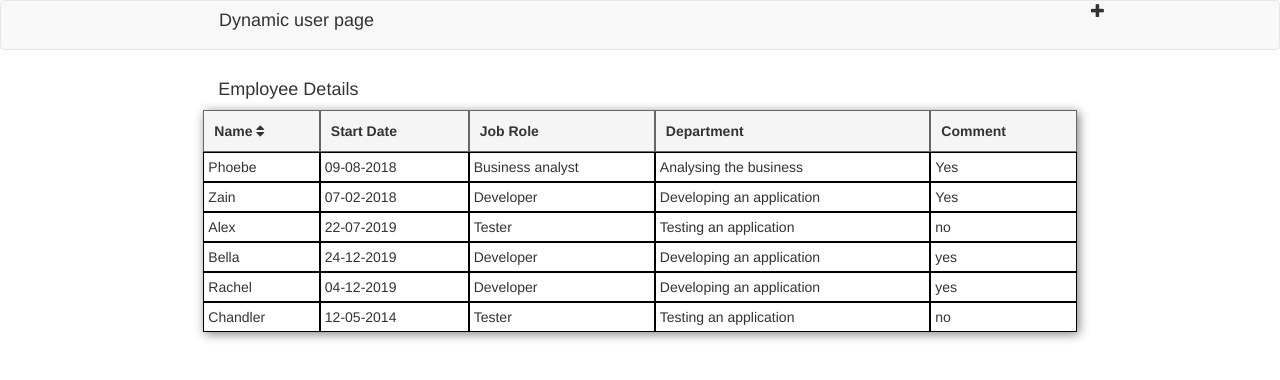
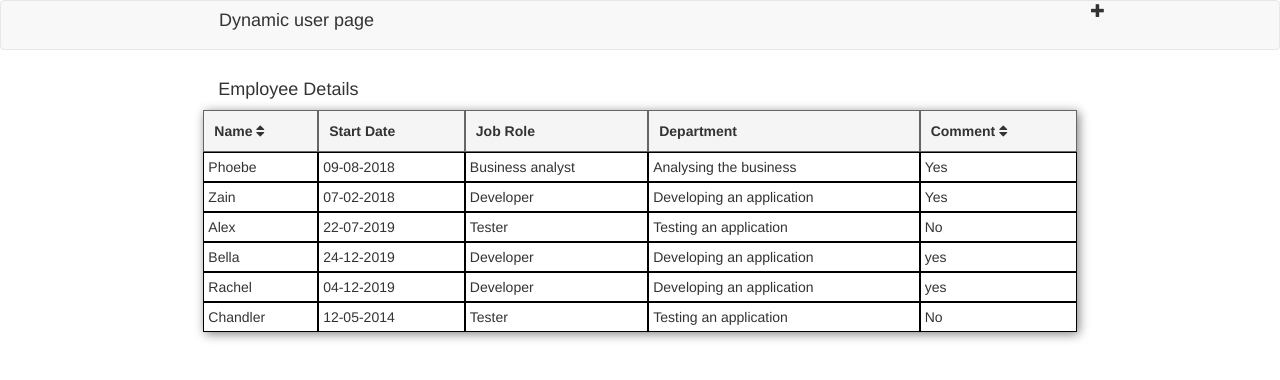
Before and after one commit to shruthimg/Task_1, an Angular app: page / in a window 1280 px wide. Shown: the top 380 px of the page. Built offline with nearby package versions, Linux system fonts and the light colour scheme.

Commit message:
Table sort

```diff
--- a/src/app/main/main.component.ts
+++ b/src/app/main/main.component.ts
@@ -1,10 +1,8 @@
 import {
 	Component,
-	Input,
 	OnInit,
 	ViewChild,
 	TemplateRef,
-	AfterViewInit,
 	ChangeDetectorRef
 } from '@angular/core';
 import {
@@ -28,7 +26,7 @@ import * as jsonData from '../../assets/employeeDetails.json';
 	templateUrl: './main.component.html',
 	styleUrls: ['./main.component.css']
 })
-export class MainComponent implements OnInit, AfterViewInit {
+export class MainComponent implements OnInit {
 	@ViewChild('nameTemplate') nameTemplate: TemplateRef<any>;
 	@ViewChild('dateTemplate') dateTemplate: TemplateRef<any>;
 	@ViewChild('roleTemplate') roleTemplate: TemplateRef<any>;
@@ -77,11 +75,11 @@ export class MainComponent implements OnInit, AfterViewInit {
 		this.data.header = {
 			rows: [
 				<TableRow>{
-					columns: [<TableColumn>{ name: "Name", sort: true, id: "name" },
-					<TableColumn>{ name: "Start Date", sort: false, id: "startDate" },
-					<TableColumn>{ name: "Job Role", sort: false, id: "jobRole" },
-					<TableColumn>{ name: "Department", sort: false, id: "department" },
-					<TableColumn>{ name: "Comment", sort: false, id: "comment" }
+					columns: [<TableColumn>{ name: "Name", sort: {active: true, order: ''}, id: "name" },
+					<TableColumn>{ name: "Start Date", sort: {active: false, order: ''}, id: "startDate" },
+					<TableColumn>{ name: "Job Role", sort: {active: false, order: ''}, id: "jobRole" },
+					<TableColumn>{ name: "Department", sort: {active: false, order: ''}, id: "department" },
+					<TableColumn>{ name: "Comment", sort: {active: true, order: ''}, id: "comment" }
 					]
 				}
 			]
@@ -109,27 +107,4 @@ export class MainComponent implements OnInit, AfterViewInit {
 			});
 		}
 	}
-
-	ngAfterViewInit() {
-		this.data.body.rows.forEach(row => row.columns.forEach(col => {
-			switch (col.name) {
-				case 'Name':
-					col.reference = this.nameTemplate;
-					break;
-				case 'Start Date':
-					col.reference = this.dateTemplate;
-					break;
-				case 'Job Role':
-					col.reference = this.roleTemplate;
-					break;
-				case 'Department':
-					col.reference = this.deptTemplate;
-					break;
-				case 'Comment':
-					col.reference = this.commentTemplate;
-					break;
-			}
-		}))
-		this.cdr.detectChanges();
-	}
 }
--- a/src/app/table/table.component.css
+++ b/src/app/table/table.component.css
@@ -56,3 +56,7 @@
   border-radius: 10px;
   -webkit-box-shadow: inset 0 0 6px rgba(0,0,0,0.5);
 }
+
+.fa {
+  cursor: pointer;
+}
--- a/src/app/table/table.component.html
+++ b/src/app/table/table.component.html
@@ -2,10 +2,10 @@
   <div class="resp-table">
     <div id="resp-table-header">
       <div class="resp-table-row">
-        <div class="table-header-cell" (click)="sort($event, column)" *ngFor="let column of headers">
+        <div class="table-header-cell" (click)="sort(column, i)" *ngFor="let column of headers; let i = index">
           {{column.name}}
-          <i class="fa" [ngClass]="{'fa-unsorted': (column.sort) , 'fa-sort-asc': (column.sort  && counter === 1),
-          'fa-sort-desc': (column.sort  && counter === 2) }" aria-hidden="true"> </i>
+          <i class="fa" [ngClass]="{'fa-unsorted': column.sort.active, 'fa-sort-asc': (column.sort.active && column.sort.order === 'asec'),
+          'fa-sort-desc': (column.sort.active && column.sort.order === 'desc') }"> </i>
         </div>
       </div>
     </div>
--- a/src/app/table/table.component.ts
+++ b/src/app/table/table.component.ts
@@ -12,11 +12,11 @@ import {
 
 })
 export class TableComponent implements OnInit {
-	headers: TableRow[];
+	headers: TableColumn[];
 	rows: TableRow[];
+	index: number;
 	rawData: TableRow[];
 	defaultTemplate: TemplateRef<any>;
-	counter: number = 0;
 	@Input() data: {
 		header: {
 			rows: TableRow[]
@@ -34,20 +34,20 @@ export class TableComponent implements OnInit {
 		}
 	}
 
-	sort(sort: any, column: TableColumn) {
-		if (column.sort) {
-			this.counter = this.counter % 3;
-			const index = column.name === 'Name' ? 0 : 0;
-			if (this.counter !== 2) {
+	sort(column: TableColumn, index: number) {
+		if (column.sort.active) {
+			this.index = index;
+			column.sort.order = column.sort.order === 'asec' ? column.sort.order = 'desc' : column.sort.order === 'desc' ? '' : 'asec';
+
+			if (column.sort.order !== '') {
 				const data = this.rows.slice();
 				data.sort((a, b) => {
 					const arg1 = a.columns[index].contentModel.value;
 					const arg2 = b.columns[index].contentModel.value
-					if (arg1 < arg2) {
-
-						return -1 * (this.counter === 0 ? 1 : -1);
-					} else if (arg1 > arg2) {
-						return 1 * (this.counter === 0 ? 1 : -1);
+					if (arg1.toLowerCase() < arg2.toLowerCase()) {
+						return -1 * (column.sort.order === 'asec' ? 1 : -1);
+					} else if (arg1.toLowerCase() > arg2.toLowerCase()) {
+						return 1 * (column.sort.order === 'asec' ? 1 : -1);
 					} else {
 						return 0;
 					}
@@ -57,7 +57,6 @@ export class TableComponent implements OnInit {
 			else {
 				this.rows = this.rawData;
 			}
-			this.counter++;
 		}
 	}
 }
@@ -69,7 +68,7 @@ export class TableRow {
 
 export class TableColumn {
 	name: string;
-	sort: boolean;
+	sort: any;
 	reference: any;
 	contentModel: {
 		active: boolean,
--- a/src/assets/employeeDetails.json
+++ b/src/assets/employeeDetails.json
@@ -18,7 +18,7 @@
         "startDate": "22-07-2019",
         "jobRole": "Tester",
         "department": "Testing an application",
-        "comment": "no"
+        "comment": "No"
     },
     {
         "name": "Bella",
@@ -39,7 +39,7 @@
         "startDate": "12-05-2014",
         "jobRole": "Tester",
         "department": "Testing an application",
-        "comment": "no"
+        "comment": "No"
     },
     {
         "name": "Mike",
```
